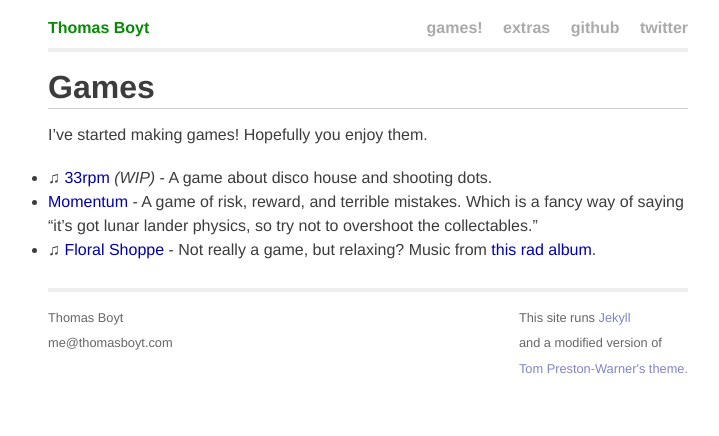
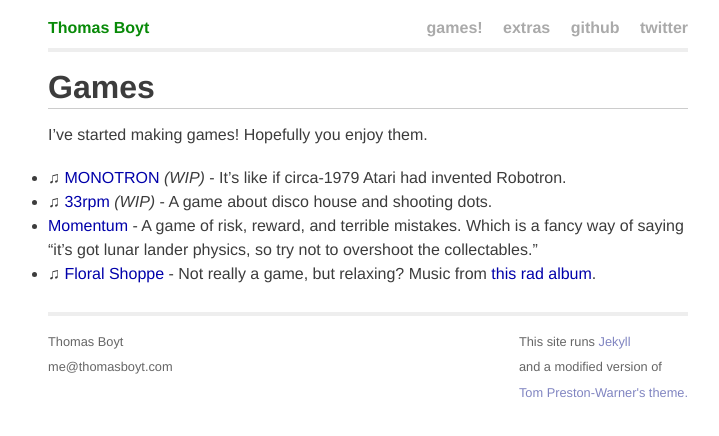
Before and after one commit to thomasboyt/thomasboyt.github.com, a Jekyll site: the page built from games.md, in a window 1280 px wide. Shown: the top 436 px of the page, without its empty margins (272-991 px from the left). Built offline with Jekyll 4.4.1, drawn with Linux system fonts in a browser that asks for light colours; Markdown is read by kramdown in place of the engine named in the settings.

Commit message:
Add MONOTRON

```diff
--- a/games.md
+++ b/games.md
@@ -8,6 +8,7 @@ permalink: games/index.html
 
 I've started making games! Hopefully you enjoy them.
 
+* &#x266B; [MONOTRON](http://disco.zone/monotron) *(WIP)* - It's like if circa-1979 Atari had invented Robotron.
 * &#x266B; [33rpm](http://disco.zone/33rpm) *(WIP)* - A game about disco house and shooting dots.
 * [Momentum](http://disco.zone/momentum) - A game of risk, reward, and terrible mistakes. Which is a fancy way of saying "it's got lunar lander physics, so try not to overshoot the collectables."
 * &#x266B; [Floral Shoppe](http://disco.zone/floral-shoppe/) - Not really a game, but relaxing? Music from [this rad album](http://beerontherug.bandcamp.com/album/floral-shoppe).
```
